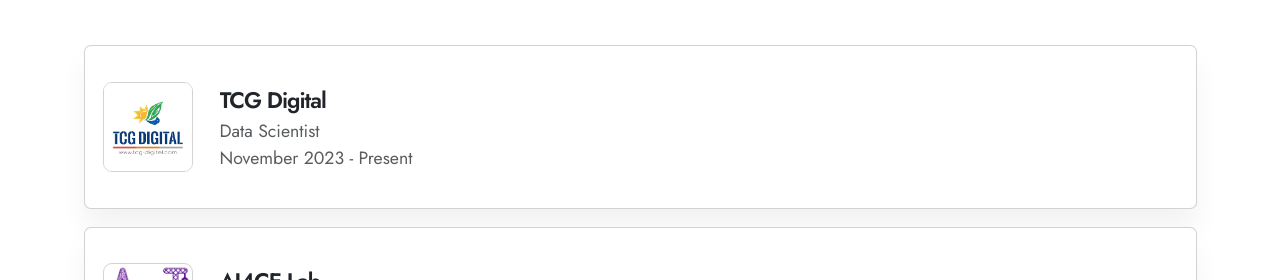
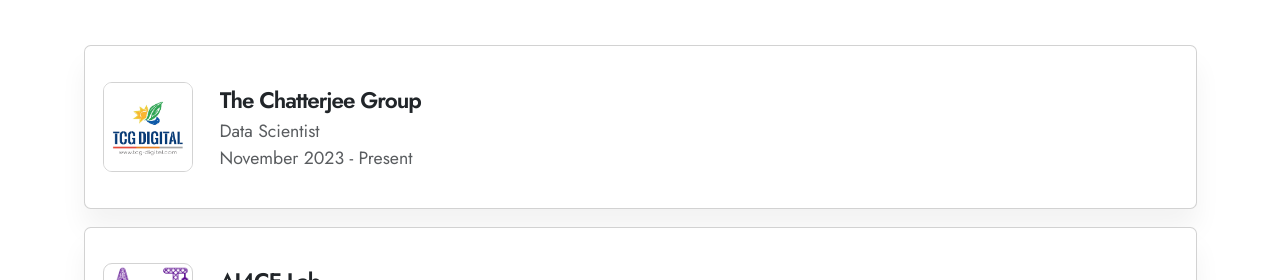
Before and after one commit to AAKASHKSHETTY/AAKASHKSHETTY.github.io, a Jekyll site: the page built from index.md, in a window 1280 px wide and 900 px high, scrolled down 608 px. Shown: the part 176-456 px from the top of the window. Built offline with Jekyll 4.4.1, drawn with Linux system fonts in a browser that asks for light colours; nearby versions of some CDN libraries.

Commit message:
New Commit

```diff
--- a/_data/experience.yml
+++ b/_data/experience.yml
@@ -1,6 +1,6 @@
 # experience
 
-- company: TCG Digital
+- company: The Chatterjee Group
   role: Data Scientist
   description: false
   time: November 2023 - Present
```
